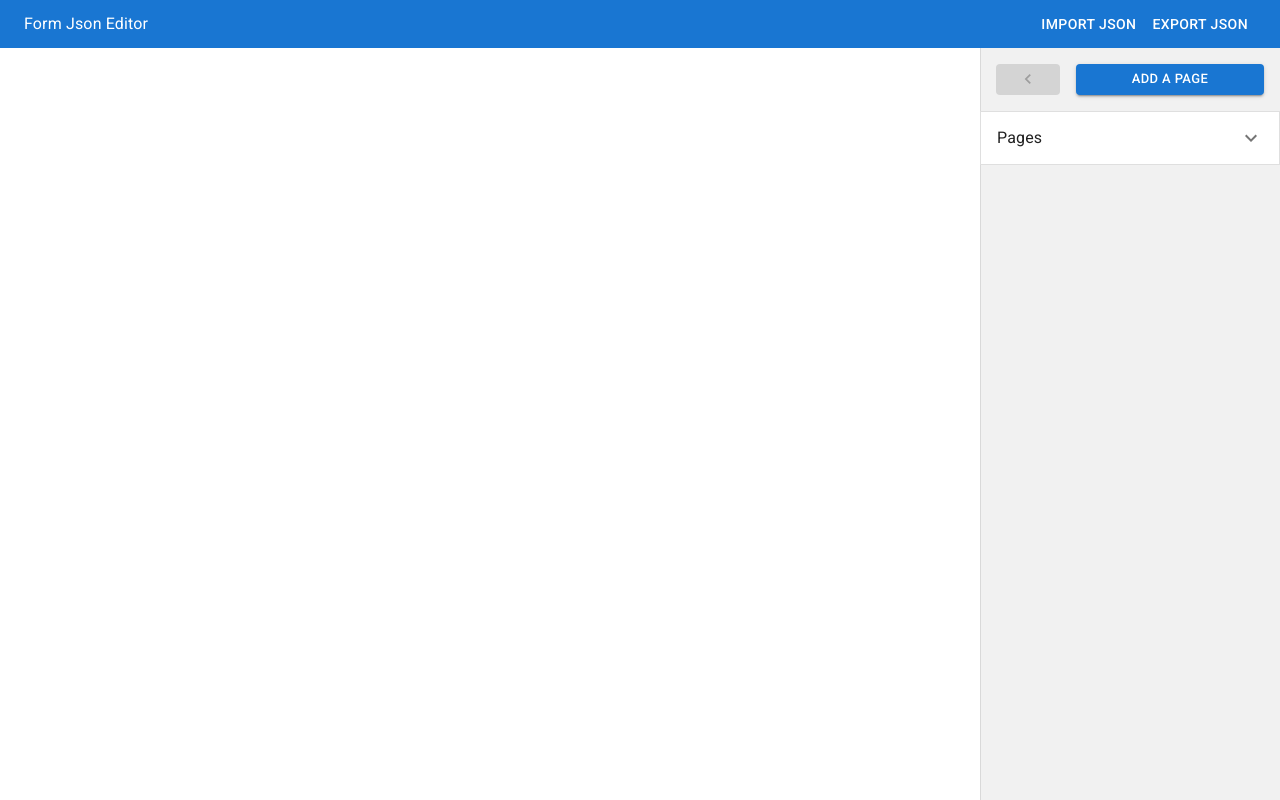
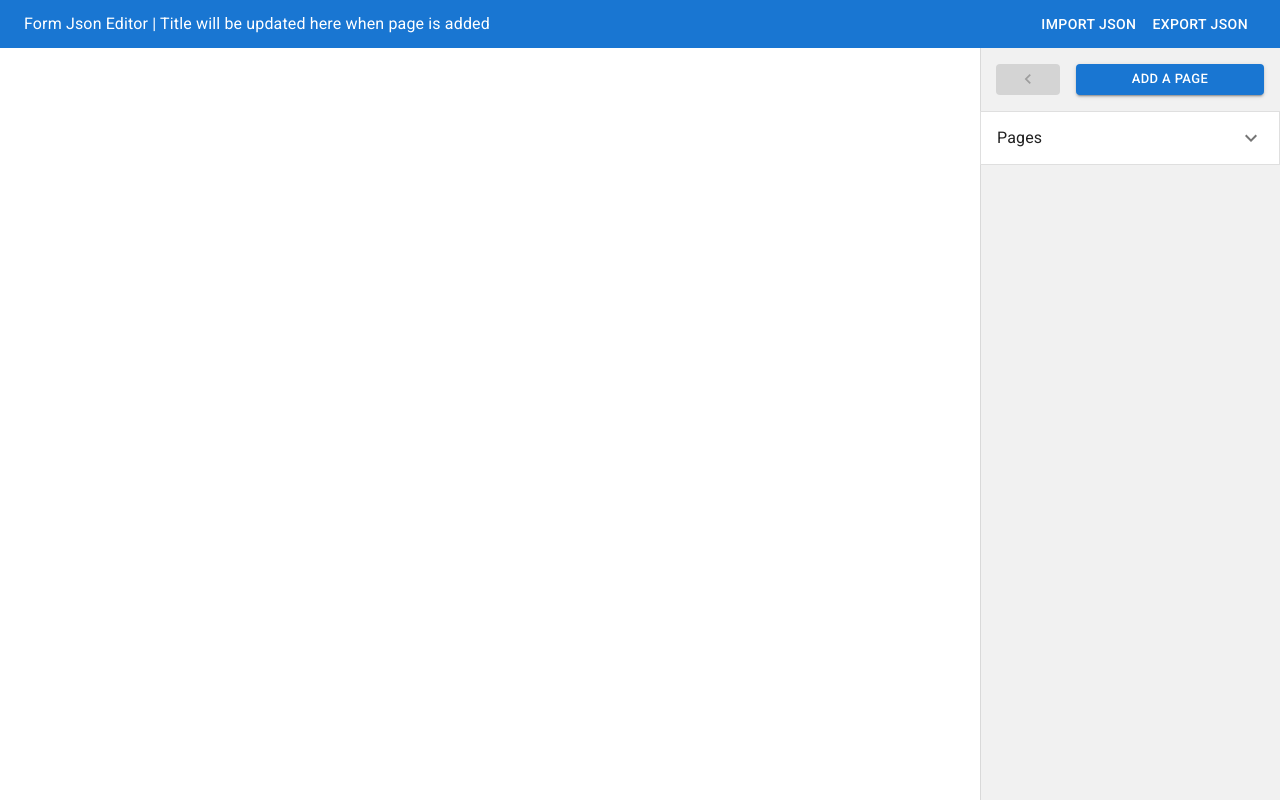
Before and after one commit to heykartikey/form-json-generator, a React app: page / in a window 1280 px wide. Built offline with nearby package versions, Linux system fonts and the light colour scheme; the HTML template or start-up script is replaced by a standard one.

Commit message:
added page title

```diff
--- a/src/components/Header.jsx
+++ b/src/components/Header.jsx
@@ -1,7 +1,8 @@
 import { memo } from "react";
 import { AppBar, Box, Toolbar, Typography, Button } from "@mui/material";
 import { pick } from "lodash";
-
+import { useContext } from "react";
+import {JsonContext} from '../context/JsonContext';
 const copyJson = () => {
   const json = pick(window.currentJson, ["pages"]);
   json.pages.forEach((page, index) => {
@@ -12,15 +13,15 @@ const copyJson = () => {
 };
 
 const Header = () => {
+  const { state } = useContext(JsonContext);
   // TODO: update state
   const importJson = () => {};
-
   return (
     <Box sx={{ flexGrow: 1 }}>
       <AppBar position="static" elevation={0}>
         <Toolbar variant="dense">
           <Typography component="div" sx={{ flexGrow: 1 }}>
-            Form Json Editor
+            Form Json Editor | {"Title will be updated here when page is added"}
           </Typography>
           <Button color="inherit" onClick={importJson}>
             Import Json
--- a/src/context/JsonReducer.js
+++ b/src/context/JsonReducer.js
@@ -16,6 +16,8 @@ import { setCurrentPage } from "../utils/setCurrentPage";
 
 import { reorderField } from "../utils/reorderField";
 import { reorderPage } from "../utils/reorderPage";
+
+import { updatePageTitle } from "../utils/page/updateTitle";
 
 const reducer = (state, action) => {
   switch (action.type) {
```
